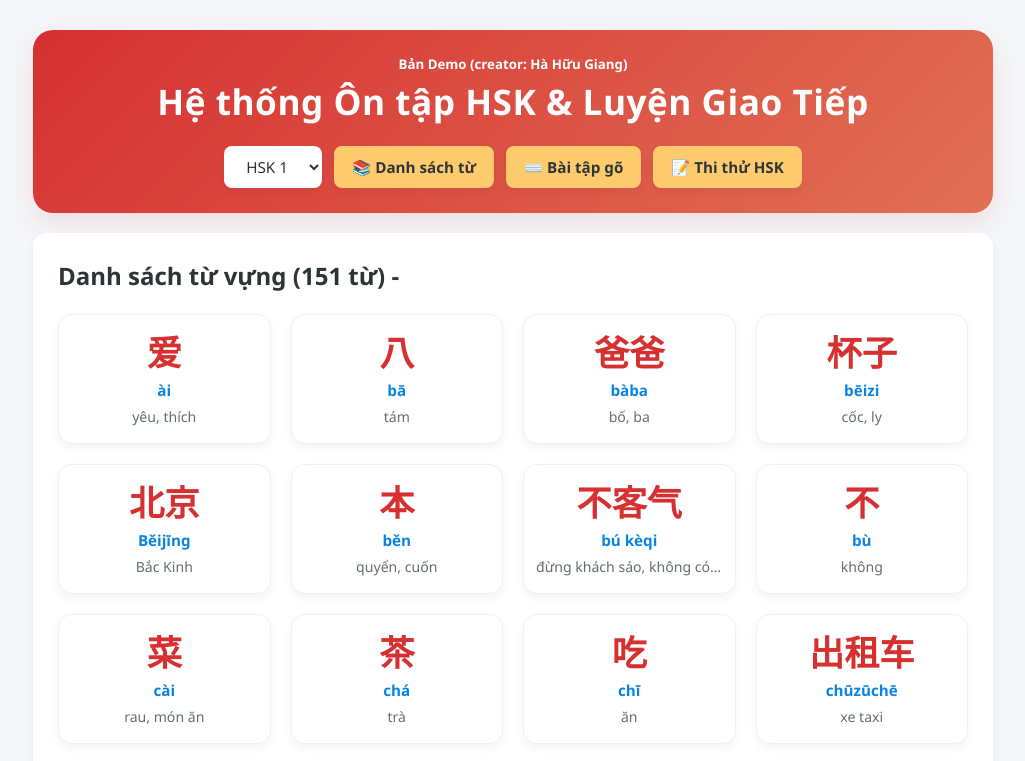
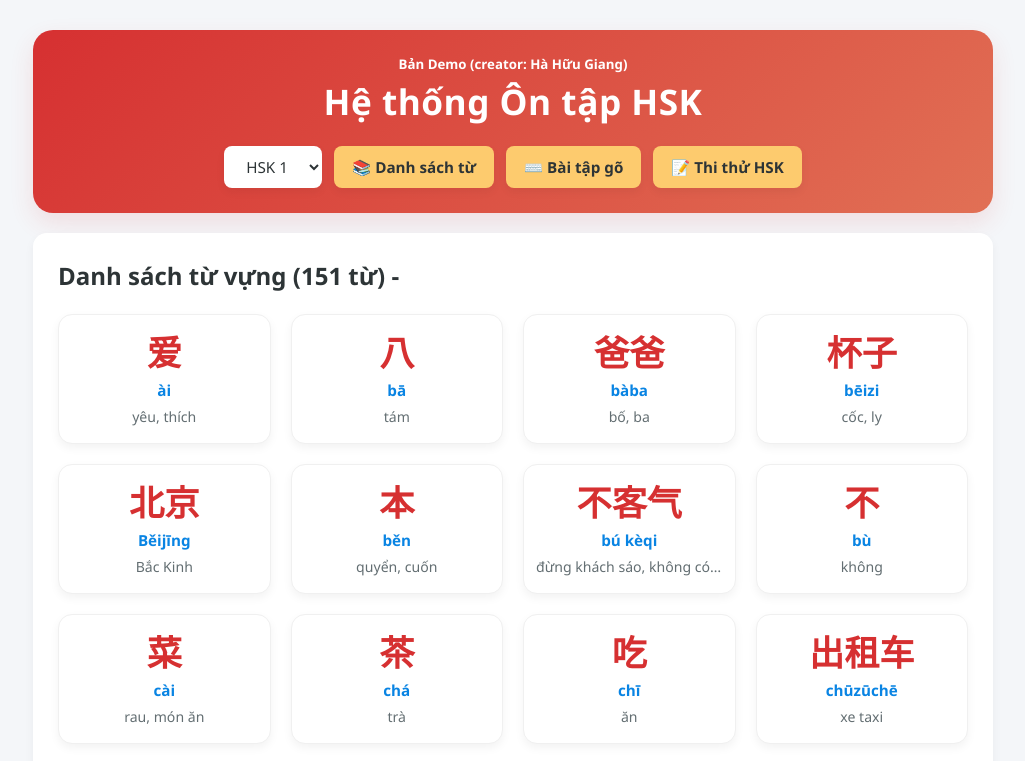
Before and after one commit to Giangha20/tiengtrung, a plain HTML site: page index.html in a window 1280 px wide. Shown: the top 761 px of the page, without its empty margins (127-1152 px from the left). Drawn offline with Linux system fonts and the light colour scheme; no server answers.

Commit message:
Update index.html

```diff
--- a/index.html
+++ b/index.html
@@ -10,7 +10,7 @@
     <div class="container">
         <header>
             <h5> Bản Demo (creator: Hà Hữu Giang)</h5>
-            <h1>Hệ thống Ôn tập HSK & Luyện Giao Tiếp</h1>
+            <h1>Hệ thống Ôn tập HSK </h1>
             <div class="controls">
                 <select id="hsk-level" onchange="changeLevel()">
                     <option value="1">HSK 1</option>
```
